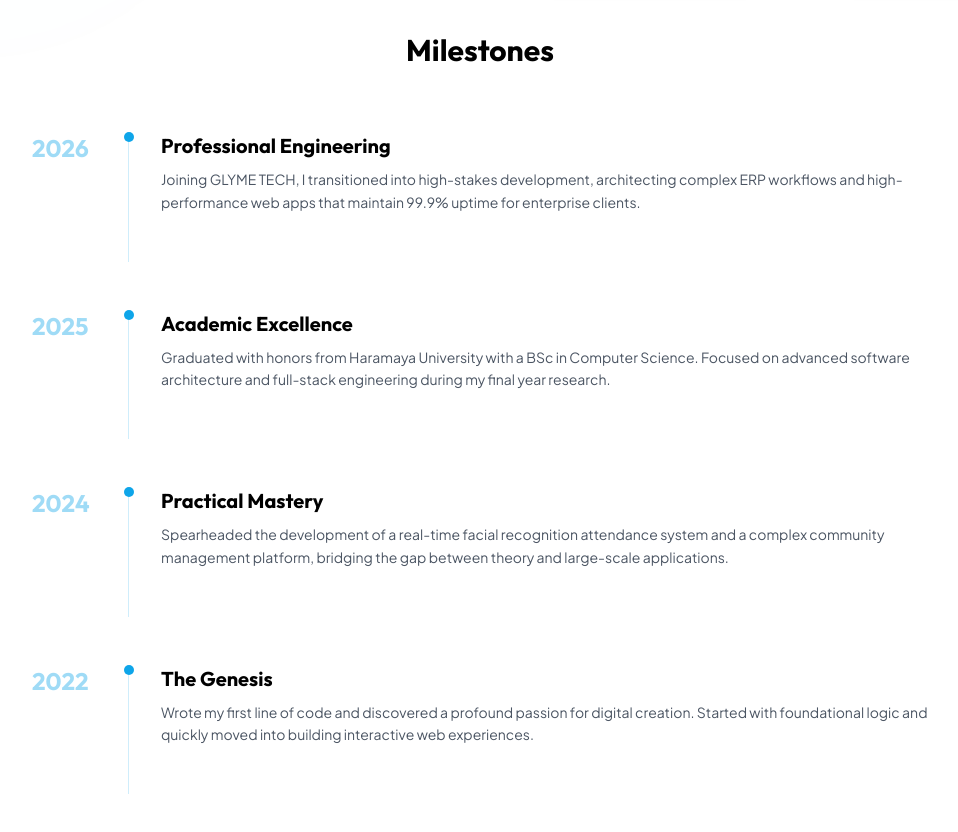
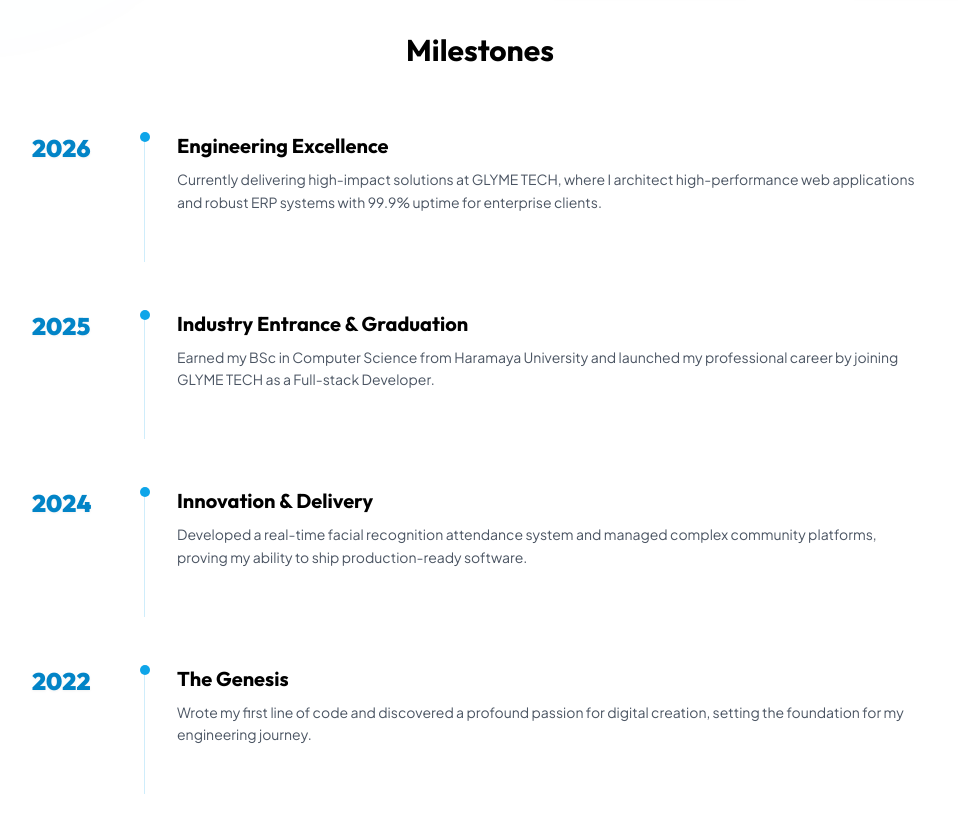
Before and after one commit to Tebarek-W/my-portfolio, a Next.js app: page / in a window 1280 px wide. Shown: the part 1560-2392 px from the top of the page, without its empty margins (160-1118 px from the left). Built offline with nearby package versions, Linux system fonts and the light colour scheme.

Commit message:
feat: add About Me section with personal journey, fun facts, and milestones timeline.

```diff
--- a/src/components/sections/about.tsx
+++ b/src/components/sections/about.tsx
@@ -34,26 +34,26 @@ const funFacts = [
 const milestones = [
   {
     year: "2026",
-    title: "Professional Engineering",
-    desc: "Joining GLYME TECH, I transitioned into high-stakes development, architecting complex ERP workflows and high-performance web apps that maintain 99.9% uptime for enterprise clients.",
+    title: "Engineering Excellence",
+    desc: "Currently delivering high-impact solutions at GLYME TECH, where I architect high-performance web applications and robust ERP systems with 99.9% uptime for enterprise clients.",
     icon: Code
   },
   {
     year: "2025",
-    title: "Academic Excellence",
-    desc: "Graduated with honors from Haramaya University with a BSc in Computer Science. Focused on advanced software architecture and full-stack engineering during my final year research.",
+    title: "Industry Entrance & Graduation",
+    desc: "Earned my BSc in Computer Science from Haramaya University and launched my professional career by joining GLYME TECH as a Full-stack Developer.",
     icon: GraduationCap
   },
   {
     year: "2024",
-    title: "Practical Mastery",
-    desc: "Spearheaded the development of a real-time facial recognition attendance system and a complex community management platform, bridging the gap between theory and large-scale applications.",
+    title: "Innovation & Delivery",
+    desc: "Developed a real-time facial recognition attendance system and managed complex community platforms, proving my ability to ship production-ready software.",
     icon: Code
   },
   {
     year: "2022",
     title: "The Genesis",
-    desc: "Wrote my first line of code and discovered a profound passion for digital creation. Started with foundational logic and quickly moved into building interactive web experiences.",
+    desc: "Wrote my first line of code and discovered a profound passion for digital creation, setting the foundation for my engineering journey.",
     icon: Code
   }
 ];
@@ -151,7 +151,7 @@ export function AboutSection() {
                 viewport={{ once: true }}
                 className="flex gap-8 items-start relative"
                >
-                 <div className="flex-shrink-0 w-16 text-2xl font-bold font-display text-primary-500/40">{item.year}</div>
+                 <div className="flex-shrink-0 w-20 text-2xl font-black font-display text-primary-600 dark:text-primary-400 drop-shadow-sm">{item.year}</div>
                  <div className="flex-1 pb-12 border-l border-primary-500/20 pl-8 relative">
                     <div className="absolute top-0 -left-[5px] w-2.5 h-2.5 rounded-full bg-primary-500 group-hover:scale-125 transition-transform" />
                     <h4 className="text-xl font-bold mb-2 font-display">{item.title}</h4>
```
